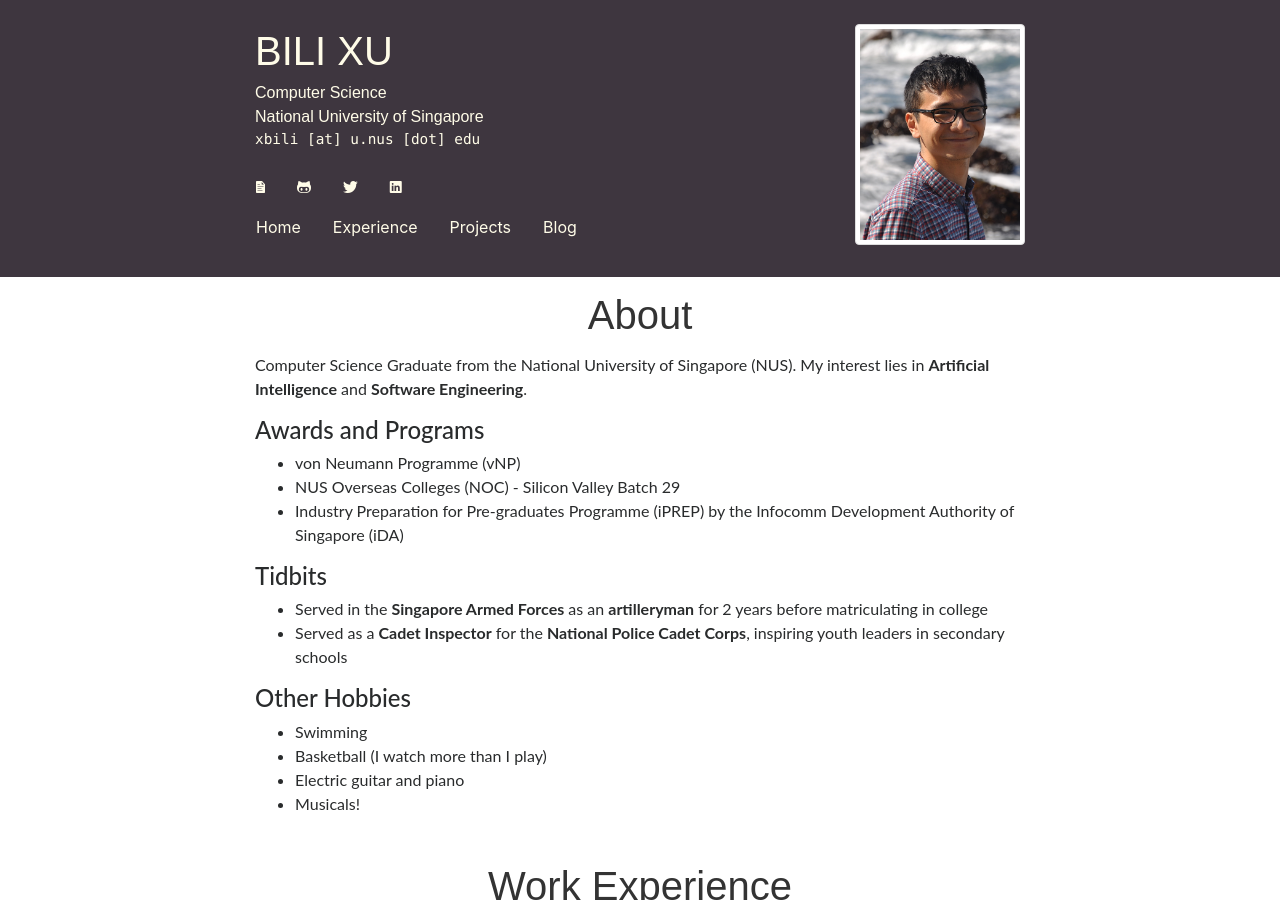
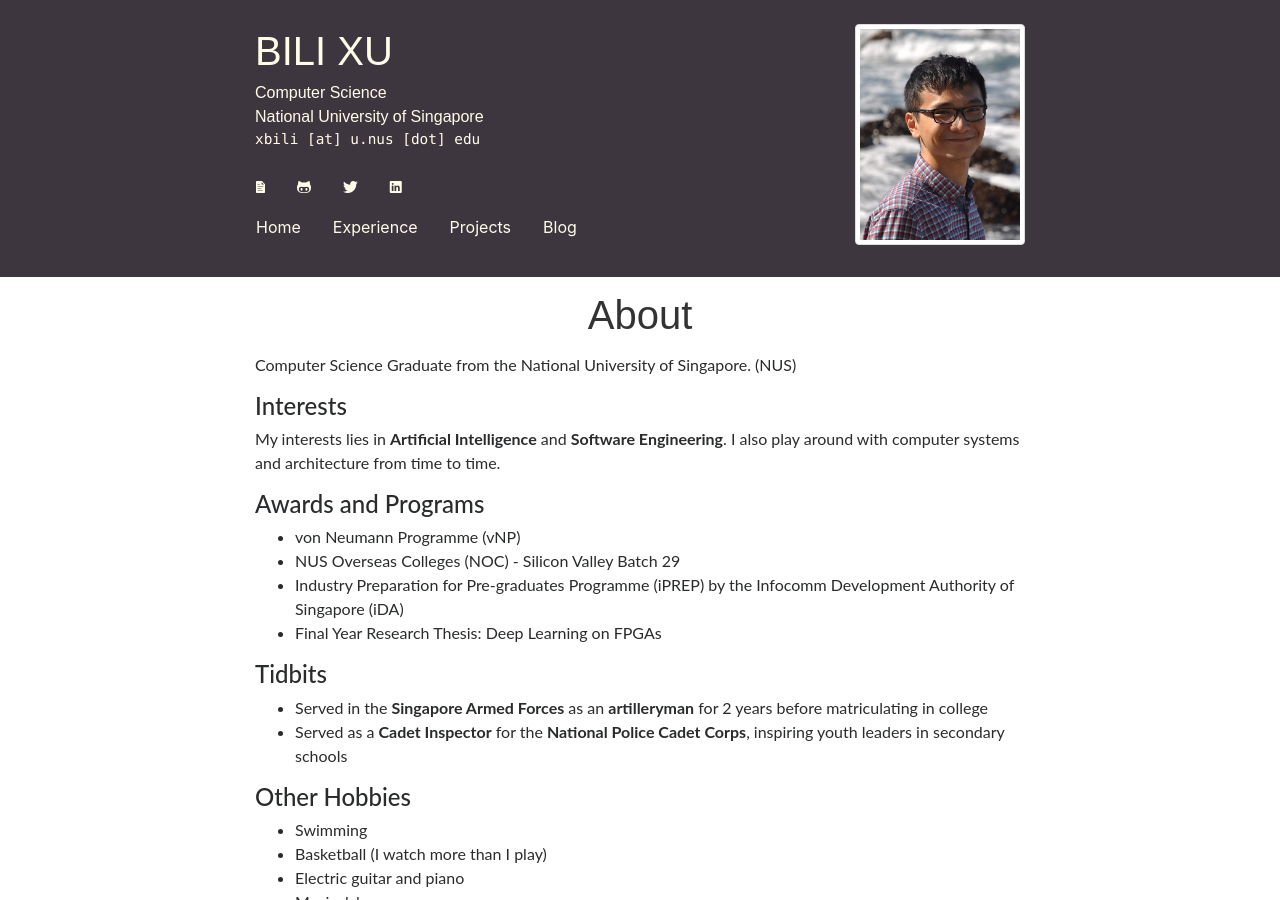
Before and after one commit to xbili/xbili.github.io, a Jekyll site: the page built from index.md, in a window 1280 px wide and 900 px high. Built offline with Jekyll 4.4.1, drawn with Linux system fonts in a browser that asks for light colours; nearby versions of some CDN libraries; some web fonts are replaced.

Commit message:
Update about page

```diff
--- a/index.md
+++ b/index.md
@@ -2,9 +2,13 @@
 layout: home
 ---
 
-Computer Science Graduate from the National University of Singapore
-(NUS). My interest lies in **Artificial Intelligence** and
-**Software Engineering**.
+Computer Science Graduate from the National University of Singapore.
+(NUS)
+
+#### Interests
+
+My interests lies in **Artificial Intelligence** and **Software Engineering**.
+I also play around with computer systems and architecture from time to time.
 
 #### Awards and Programs
 
@@ -12,6 +16,7 @@ Computer Science Graduate from the National University of Singapore
 - NUS Overseas Colleges (NOC) - Silicon Valley Batch 29
 - Industry Preparation for Pre-graduates Programme (iPREP) by the Infocomm
 Development Authority of Singapore (iDA)
+- Final Year Research Thesis: Deep Learning on FPGAs
 
 #### Tidbits
 
```
